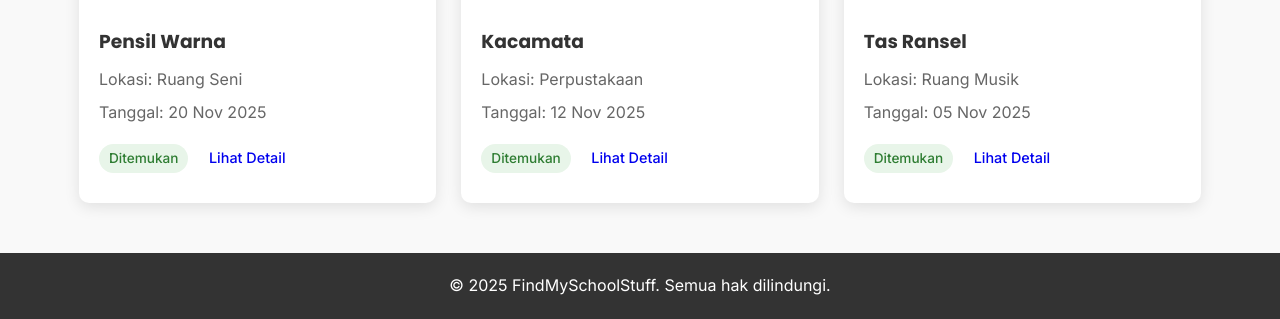
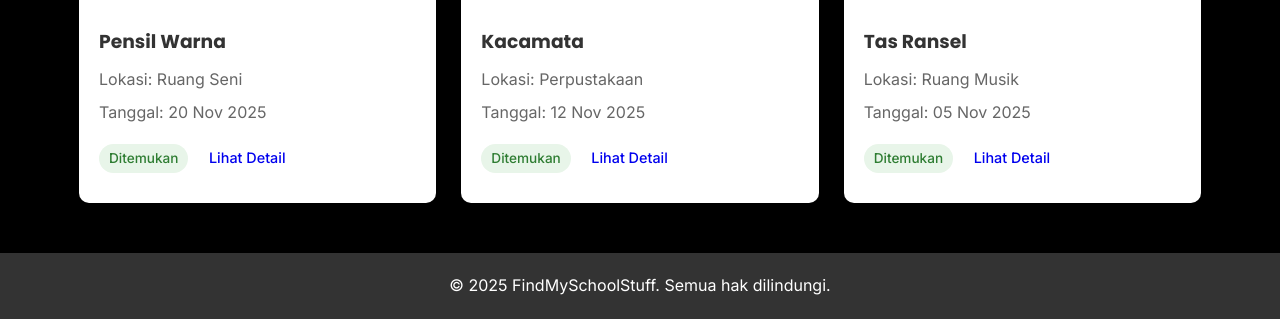
Before and after one commit to owenghiu/psas-19711, a PHP site: page /cari.php in a window 1280 px wide. Shown: the part 1006-1325 px from the top of the page. Run offline with PHP 8.4, Linux system fonts and the light colour scheme; data comes from the database, SQL or seed files in the repository.

Commit message:
ubah css

```diff
--- a/style.css
+++ b/style.css
@@ -8,8 +8,8 @@
 body {
     font-family: 'Inter', sans-serif;
     line-height: 1.6;
-    color: #333;
-    background-color: #f9f9f9;
+    color: #e41212;
+    background-color: #000000;
 }
 
 .container {
```
